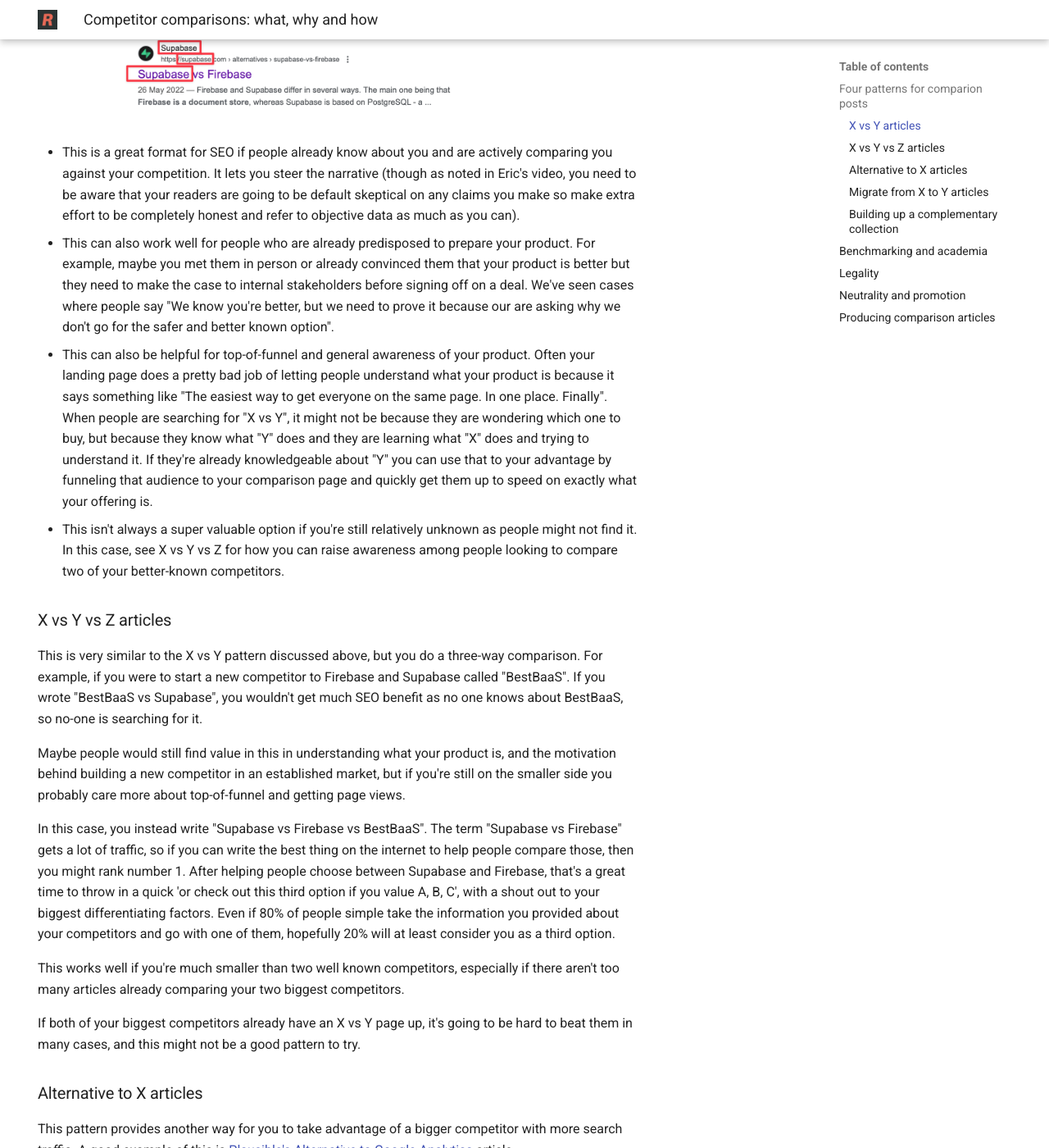
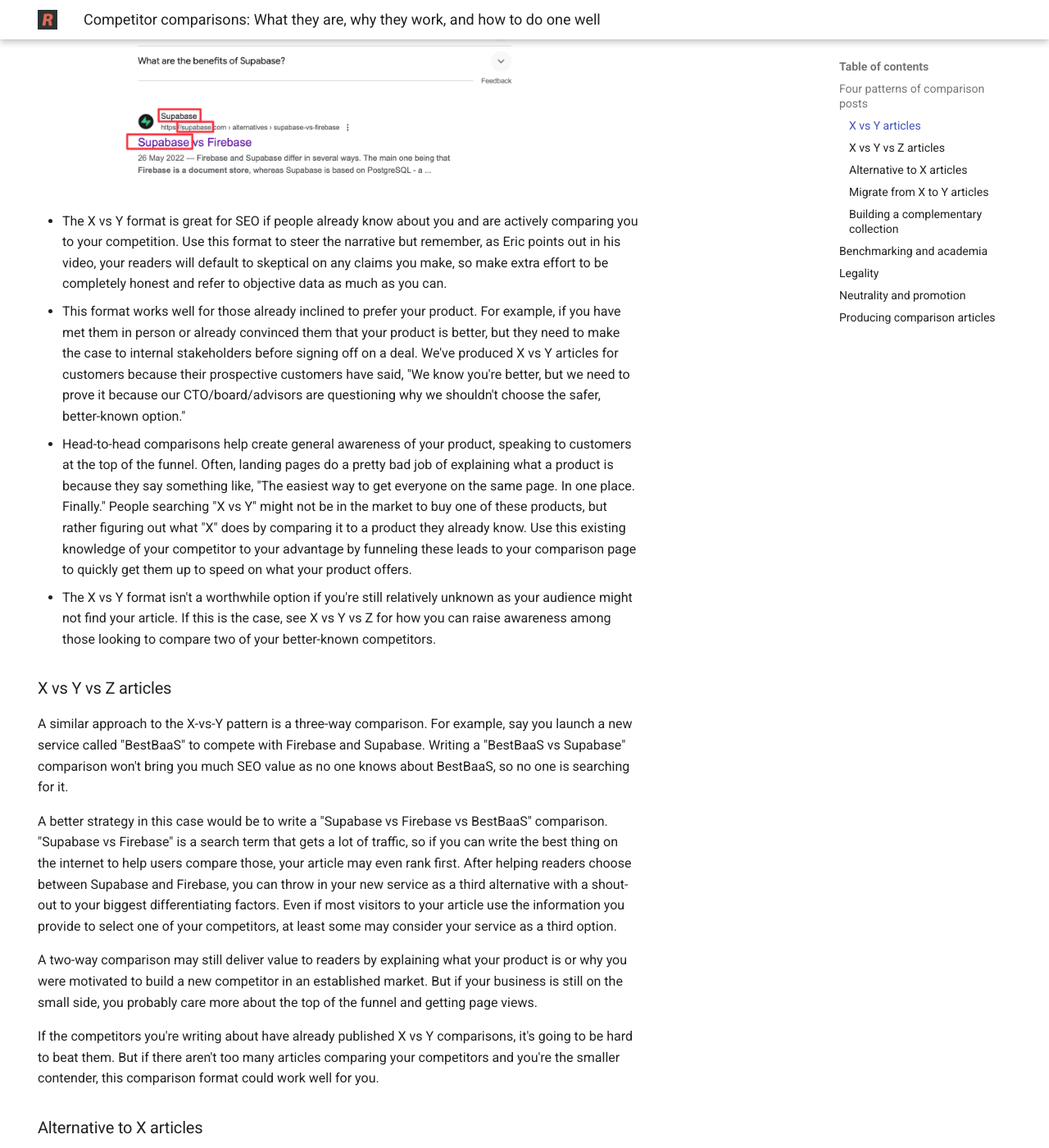
Before and after one commit to ritza-co/internal-articles, an MkDocs documentation site: the page built from docs/four-kinds-of-competitor-comparison-articles.md, in a window 1280 px wide and 1400 px high, scrolled down 1496 px. Shown: the whole window at 82% size. Built offline with MkDocs 1.6.1 and Material for MkDocs 9.7.7, drawn with Linux system fonts in a browser that asks for light colours; some of the changed text lies outside the part shown.

Commit message:
Competitor comparisons language edit

```diff
--- a/docs/four-kinds-of-competitor-comparison-articles.md
+++ b/docs/four-kinds-of-competitor-comparison-articles.md
@@ -3,119 +3,119 @@
   - navigation
 ---
 
-# Competitor comparisons: what, why and how
+# Competitor comparisons: What they are, why they work, and how to do one well
 
-A common category of articles that we work on at [Ritza](https://ritza.co) are "competitor comparisons". This is a form of marketing where you compare yourself to your competitors, either for SEO (a lot of people search "X vs Y" on Google), or as part of your sales process (so you don't have to answer the question "Why should I choose you instead of Y?" for the millionth time).
+A common category of articles we work on at [Ritza](https://ritza.co) is "competitor comparisons". In these articles, companies compare their products or services to those of their competitors, either as an SEO strategy (many people search "X vs Y" on Google) or as part of a sales process (so you don't have to answer the question, "Why should I choose your brand instead of Y?" for the millionth time).
 
-This is a popular and deceptively simplistic form of content marketing. It's easy to do, but also easy to do wrong. We've done this in many variations and with different goals for several customers, so here's what we've learned through that process.
+This type of head-to-head analysis is a popular and deceptively simple form of content marketing. It's easy to do, but it's easy to do wrong.
 
-Eric from HitSubscribe has a [great video on Competitor Comparisons](https://www.youtube.com/watch?v=Ijngo6AZBug) which we'll reference a few times in this post, so it's worth a watch.
+We've done many variations of the competitor comparison with different goals for several customers, so here's what we've learned along the way.
 
-## Four patterns for comparion posts
+Eric from Hit Subscribe has a [great video on competitor comparisons](https://www.youtube.com/watch?v=Ijngo6AZBug) that we'll reference a few times in this post, so it's worth a watch.
+
+## Four patterns of comparison posts
 
 The main patterns of comparison posts we see are:
 
-* "X vs Y": the classic - comparing two things head-to-head
-* "X vs Y vs Z": useful if you are much smaller than two well-known competitors
-* "Alternative to X": picking up disgruntled customers from X
-* "Migrating from X to Y": helping people get free
+* "X vs Y": The classic - comparing two things head-to-head
+* "X vs Y vs Z": Useful if you are much smaller than two well-known competitors
+* "Alternative to X": Picking up disgruntled customers from X
+* "Migrating from X to Y": Helping people get free
 
 Let's take a closer look at each.
 
 ### X vs Y articles
 
-If you are fairly well know but up against a better-known encumbant, then this is a great format. For example Supabase does this to compare themselves to Firebase in [Supabase vs Firebase](https://supabase.com/alternatives/supabase-vs-firebase). It's easy to rank for articles like this because you probably already have a strong keyword in your domain name, which Google uses as a strong signal when ranking.
+If you are fairly well-known but up against a better-known incumbent, then this is a great format. For example, Supabase does this to compare their platform to Firebase in [Supabase vs Firebase](https://supabase.com/alternatives/supabase-vs-firebase). It's easy to rank for articles like this because you probably already have a strong keyword in your domain name, which positively influences Google ranking.
 
-Even though the Supabase article is fairly short and probably not the best of several comparisons out there, it ranks number 2, after reddit.
+Even though the Supabase article is fairly short and hardly the most standout comparison, it ranks second after Reddit.
 
 ![](./assets/supabase-competitor-comparison.png)
 
-* This is a great format for SEO if people already know about you and are actively comparing you against your competition. It lets you steer the narrative (though as noted in Eric's video, you need to be aware that your readers are going to be default skeptical on any claims you make so make extra effort to be completely honest and refer to objective data as much as you can).
-* This can also work well for people who are already predisposed to prepare your product. For example, maybe you met them in person or already convinced them that your product is better but they need to make the case to internal stakeholders before signing off on a deal. We've seen cases where people say "We know you're better, but we need to prove it because our <CTO/Board/Advisors> are asking why we don't go for the safer and better known option".
-* This can also be helpful for top-of-funnel and general awareness of your product. Often your landing page does a pretty bad job of letting people understand what your product is because it says something like "The easiest way to get everyone on the same page. In one place. Finally". When people are searching for "X vs Y", it might not be because they are wondering which one to buy, but because they know what "Y" does and they are learning what "X" does and trying to understand it. If they're already knowledgeable about "Y" you can use that to your advantage by funneling that audience to your comparison page and quickly get them up to speed on exactly what your offering is.
-* This isn't always a super valuable option if you're still relatively unknown as people might not find it. In this case, see X vs Y vs Z for how you can raise awareness among people looking to compare two of your better-known competitors.
+* The X vs Y format is great for SEO if people already know about you and are actively comparing you to your competition. Use this format to steer the narrative but remember, as Eric points out in his video, your readers will default to skeptical on any claims you make, so make extra effort to be completely honest and refer to objective data as much as you can.
+* This format works well for those already inclined to prefer your product. For example, if you have met them in person or already convinced them that your product is better, but they need to make the case to internal stakeholders before signing off on a deal. We've produced X vs Y articles for customers because their prospective customers have said, "We know you're better, but we need to prove it because our CTO/board/advisors are questioning why we shouldn't choose the safer, better-known option."
+* Head-to-head comparisons help create general awareness of your product, speaking to customers at the top of the funnel. Often, landing pages do a pretty bad job of explaining what a product is because they say something like, "The easiest way to get everyone on the same page. In one place. Finally." People searching "X vs Y" might not be in the market to buy one of these products, but rather figuring out what "X" does by comparing it to a product they already know. Use this existing knowledge of your competitor to your advantage by funneling these leads to your comparison page to quickly get them up to speed on what your product offers.
+* The X vs Y format isn't a worthwhile option if you're still relatively unknown as your audience might not find your article. If this is the case, see X vs Y vs Z for how you can raise awareness among those looking to compare two of your better-known competitors.
 
 ### X vs Y vs Z articles
 
-This is very similar to the X vs Y pattern discussed above, but you do a three-way comparison. For example, if you were to start a new competitor to Firebase and Supabase called "BestBaaS". If you wrote "BestBaaS vs Supabase", you wouldn't get much SEO benefit as no one knows about BestBaaS, so no-one is searching for it.
+A similar approach to the X-vs-Y pattern is a three-way comparison. For example, say you launch a new service called "BestBaaS" to compete with Firebase and Supabase. Writing a "BestBaaS vs Supabase" comparison won't bring you much SEO value as no one knows about BestBaaS, so no one is searching for it.
 
-Maybe people would still find value in this in understanding what your product is, and the motivation behind building a new competitor in an established market, but if you're still on the smaller side you probably care more about top-of-funnel and getting page views.
+A better strategy in this case would be to write a "Supabase vs Firebase vs BestBaaS" comparison. "Supabase vs Firebase" is a search term that gets a lot of traffic, so if you can write the best thing on the internet to help users compare those, your article may even rank first. After helping readers choose between Supabase and Firebase, you can throw in your new service as a third alternative with a shout-out to your biggest differentiating factors. Even if most visitors to your article use the information you provide to select one of your competitors, at least some may consider your service as a third option.
 
-In this case, you instead write "Supabase vs Firebase vs BestBaaS". The term "Supabase vs Firebase" gets a lot of traffic, so if you can write the best thing on the internet to help people compare those, then you might rank number 1. After helping people choose between Supabase and Firebase, that's a great time to throw in a quick 'or check out this third option if you value A, B, C', with a shout out to your biggest differentiating factors. Even if 80% of people simple take the information you provided about your competitors and go with one of them, hopefully 20% will at least consider you as a third option.
+A two-way comparison may still deliver value to readers by explaining what your product is or why you were motivated to build a new competitor in an established market. But if your business is still on the small side, you probably care more about the top of the funnel and getting page views.
 
-This works well if you're much smaller than two well known competitors, especially if there aren't too many articles already comparing your two biggest competitors.
-
-If both of your biggest competitors already have an X vs Y page up, it's going to be hard to beat them in many cases, and this might not be a good pattern to try.
+If the competitors you're writing about have already published X vs Y comparisons, it's going to be hard to beat them. But if there aren't too many articles comparing your competitors and you're the smaller contender, this comparison format could work well for you.
 
 ### Alternative to X articles
 
-This pattern provides another way for you to take advantage of a bigger competitor with more search traffic. A good example of this is [Plausible's Alternative to Google Analytics](https://plausible.io/vs-google-analytics) article.
+The "alternative to X" comparison pattern is another way you can leverage the greater search traffic for a bigger competitor. [Plausible's Alternative to Google Analytics](https://plausible.io/vs-google-analytics) is a notable example of this format.
 
-A lot of their customers come as unhappy GA customers. These people likely don't even know there are viable GA alternatives. They almost certainly haven't heard of Plausible, so they aren't going to be searching "Google Analytics vs Plausible" but they might find plausible by looking for alternatives to the one platform that they do know.
+Many Plausible customers switched to the platform as disgruntled former GA customers. Likely, many users aren't even aware that there are viable GA alternatives, and they certainly won't have heard of Plausible, so they aren't searching "Google Analytics vs Plausible". But potential customers might find Plausible by searching for alternatives to the one platform they _do_ know.
 
-This is a great format if your competitor is an established 'default' in the space. Big platforms always have unhappy customers, so you can use their churn as your lead generation.
+The "alternative to X" format is a great option if your competitor is an established "default" in the space. Big platforms always have unhappy customers, so use their churn as lead generation.
 
 
 ### Migrate from X to Y articles
 
-Articles that show you in detail how to migrate from a competitor's platform to yours are usually going to be useful much further down the funnel. In many cases, this will be most useful to someone who has already bought your product, so it might not fall under marketing at all.
+Articles that show users in detail how to migrate from a competitor's platform to yours are valuable much further down the funnel. A migration tutorial is mostly helpful for customers who have already bought your product, so you may not even consider this format a part of marketing at all.
 
-However don't underestimate how sticky platforms are. Even if someone is convinced that you're a better option, they might have a hard time moving, so anything you can do to
+However, don't underestimate how sticky platforms are. Even if a prospective customer is convinced that your service is the better option, they might have a hard time moving. Anything you can do to make migrating easier is going to be useful:
 
-* prove it's possible to do the migration
-* help them do the migration with as few resources as possible
-* help them precisely estimate what they need for the migration and how long it will take
+* Prove it's possible to do the migration.
+* Help them migrate with as few resources as possible.
+* Provide clear estimations of what they need for the migration and how long it will take.
 
-is going to be useful. As with the previous patterns, honesty is really important here. If write something like this:
+As with all the comparison patterns, honesty is key here. If you write something like this:
 
-> Migrating from X to Y is an easy three step process. First you should define and analyse your needs and design a solution. Then you should implement the solution. Finally, make sure to maintain the solution.
+> Migrating from X to Y is an easy three-step process. First you should define and analyze your needs and design a solution. Then you should implement the solution. Finally, make sure to maintain the solution.
 
-then you're not going to make any friends. Rather do the work of setting up your competitor's product, loading in some example data, and then figuring out how to move that onto yours. Figure out what is likely to be hard for your customers doing this (presumably with much more complicated requirements), and demonstrate with code samples, screenshots, and maybe a repository of helper scripts, that it's feasible to do.
+...you're not going to make any friends. Do the work: Set up your competitor's product, load in some example data, and then figure out how to move that onto your platform. Anticipate what is likely to be hard for your customers doing this (presumably with much more complicated requirements), and use code samples, screenshots, and a repository of helper scripts to demonstrate that it's feasible to migrate from your competitor's platform to yours.
 
 
-### Building up a complementary collection
+### Building a complementary collection
 
-You don't have to choose between the patterns listed above. Often it's useful to do all of them. For example
+You don't have to choose between the four comparison article patterns. Consider publishing all of them. For example,
 
-* Alternative to X: let people discover your offering Y when they're unhappy with X.
-* X vs Y: once you're piqued their interest, show the advantages of your offering over X.
-* Migrate from X to Y: show them how easy it is to move and give them the information they need to plan a migration project internally.
+* Alternative to X: Help your market discover your offering when they're unhappy with X.
+* X vs Y: Once you've piqued prospects' interest, prove that your offering is a viable alternative by outlining its advantages over X.
+* Migrate from X to Y: Close the deal by demonstrating how easy it is to move and give customers all the information they need to plan a migration project internally.
 
 ## Benchmarking and academia
 
-These article patterns, especially X vs Y, often get close to benchmarking or formal, academic comparisons. You'll find a lot of these for database offerings especially. It can be hard to draw a line between a marketing post and an academic study, and this can cause several issues around
+These comparison article patterns, especially X vs Y, often get close to benchmarking or formal, academic comparisons. You'll find a lot of these for database offerings especially. It can be hard to draw a line between a marketing post and an academic study, and this can cause several issues around:
 
-* ethics (if you're doing it as an academic project you should have much stronger requirements around neutrality, not cherry-picking favourable results, and declaring your biases)
-* timelines (academic studies can take months or years to complete, while a marketing article is usually expected to be completed in weeks)
+* Ethics – If your comparison is an academic project, you need more stringent requirements concerning neutrality, not cherry-picking favorable results, and declaring your biases.
+* Timelines – Academic studies can take months or years to complete, while a marketing article is usually expected to be completed in weeks.
 
-Depending on your exact field, and especially in more Big Enterprise settings, you'll probably also discover reports from places like Gartner and Forrester. Again, it might be tempting to try to do something with the amount of detail and rigour that you see in those reports, but keep in mind that those are usually compiled over months or years with input from hundreds of people, so remember to keep your expectations realistic.
+Depending on your field, and especially in Big Enterprise settings, you'll probably also discover reports from places like Gartner and Forrester. Again, it might be tempting to try to do something with the amount of detail and rigor that you see in those reports, but keep in mind that those are usually compiled over months or years with input from hundreds of people. Keep your expectations realistic.
 
 ## Legality
 
-I'm not a legal expert, but as [mentioned by Eric](https://www.youtube.com/watch?v=Ijngo6AZBug) in the video you'll probably want to discuss your approach with someone who is before implementing it. Rules about competitive advertising vary across the globe, but often the main considerations are:
+I'm not a legal expert, but as [Eric mentioned in the video](https://www.youtube.com/watch?v=Ijngo6AZBug), you probably want to discuss your approach with someone knowledgeable before implementing it. Rules about competitive advertising vary across the globe, but often the main considerations are:
 
-* No defamation - you're not allowed to lie about your competitors to make them seem worse than you.
-* No confusion - you're not allowed to use their name or brand in a way that their users might get confused about who is who.
-* Life's not fair - if their legal team and budget is much bigger than yours, and they sue you, you're probably not going to have a good time, even if you did nothing wrong, so be careful about 'poking the bear', especially if that bear is known for aggresive legal action.
+* No defamation - You cannot lie about your competitors to make them seem worse than you.
+* No confusion - You cannot use competitors' names or brands in a way that might lead to users confusing who is who.
+* Life's not fair - If your competitor's legal team and budget are much bigger than yours and they sue you, you're probably not going to have a good time, even if you did nothing wrong. Be careful about poking the bear, especially if that bear is known for aggressive legal action.
 
 ## Neutrality and promotion
 
-Finding the right balance between neutrality and promotion can be hard. If you host comparison articles on your own domain (as we usually recommend that you do), you don't want to say anything bad about your own product.
+Finding the right balance between neutrality and promotion can be hard. If you host comparison articles on your own domain (as we usually recommend), you don't want to say anything bad about your own product.
 
-But your readers are also default-skeptical (as they know you have a vested interest in convincing them that you are better), so some candid self-criticism can help change that impression and convince them that the article is a good source of objective information.
+But your readers are also unconvinced by default: They know you have a vested interest in convincing them that your offering is better. Some candid self-criticism can help to convince your audience that the article is a good source of objective information.
 
-Overall, don't be afraid to brag a little where it's justified and feel free to point out flaws in your competitor, but this should be done tastefully and subtly. Don't drop a comparison table with 10 checkmarks on your side and 10 Xs for your competitor. Don't have a series of 10 sections where you 'win' for all 10. If a reader sees stuff like this (even if it's true) they are going to lose all trust and close the page immediately.
+Overall, don't be afraid to brag a little where it's justified and feel free to point out flaws in your competitor, but this should be done tastefully and subtly. Don't drop a comparison table with 10 checkmarks on your side and 10 X marks on your competitor's. Don't present a series of 10 comparison points in which your platform "wins" all 10. If a reader sees stuff like this (even if it's true), they will lose all trust and close the page immediately.
 
-Instead give a balanced take, ideally showing objective data wherever you can (even if it's slightly cherry-picked ;) ).
+Instead, give a balanced take, ideally showing objective data wherever you can (even if it's _slightly_ cherry-picked ;) ).
 
 
 ## Producing comparison articles
 
-At [Ritza](https://ritza.co), we specialise in producing comparison articles for highly technical companies. We'll onboard to you and your competitor, try them both out and write articles in any or all of the formats mentioned above.
+At [Ritza](https://ritza.co), we specialize in producing comparison articles for highly technical companies. We'll onboard our team to your platform and your competitor's, try them both out, and write articles in any or all of the formats we describe here.
 
-Of course, you can also do this in house and often that is the better option, especially if you already have experts in-house that know your own platform and your competitors well.
+Of course, you can also do this in-house and often that is the better option, especially if you already have experts on your team that know your platform and your competitor's well.
 
-Advantages of using our services include
+Advantages of using our services include:
 
-* We've done it before: we know what to look out for, how to do the keyword research, and how to find a balance between promotion and objectivity
-* We'll give you our honest feedback: while our articles will emphasise your strong points and show you at your best, we'll also give you private feedback about how you can improve your own product to truly beat your competitors.
+* We've done it before: We know what to look out for, how to do the keyword research, and how to find a balance between promotion and objectivity.
+* We'll give you our honest feedback: While our articles will emphasize your platform's strong points and show it at its best, we'll also give you private feedback about how you can improve your product to truly beat your competitors.
```
